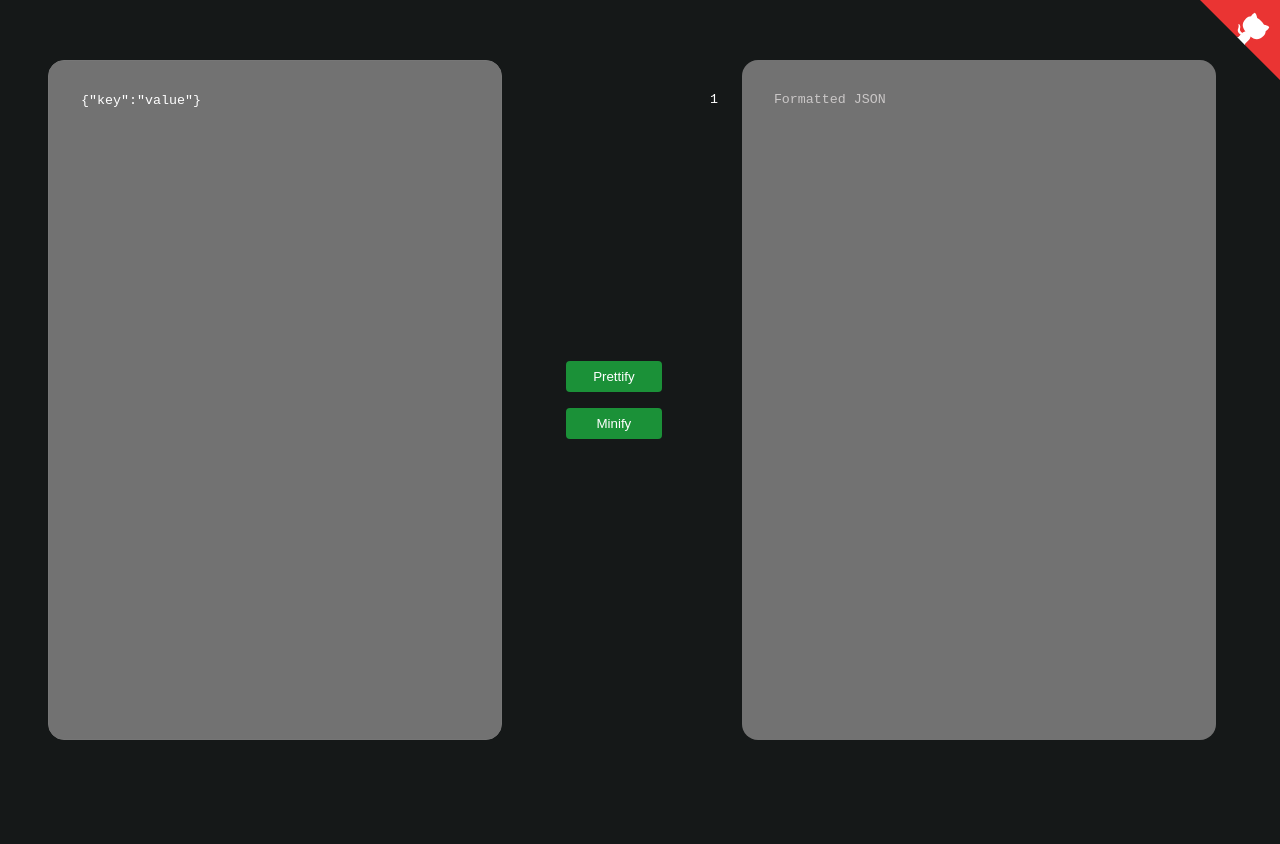
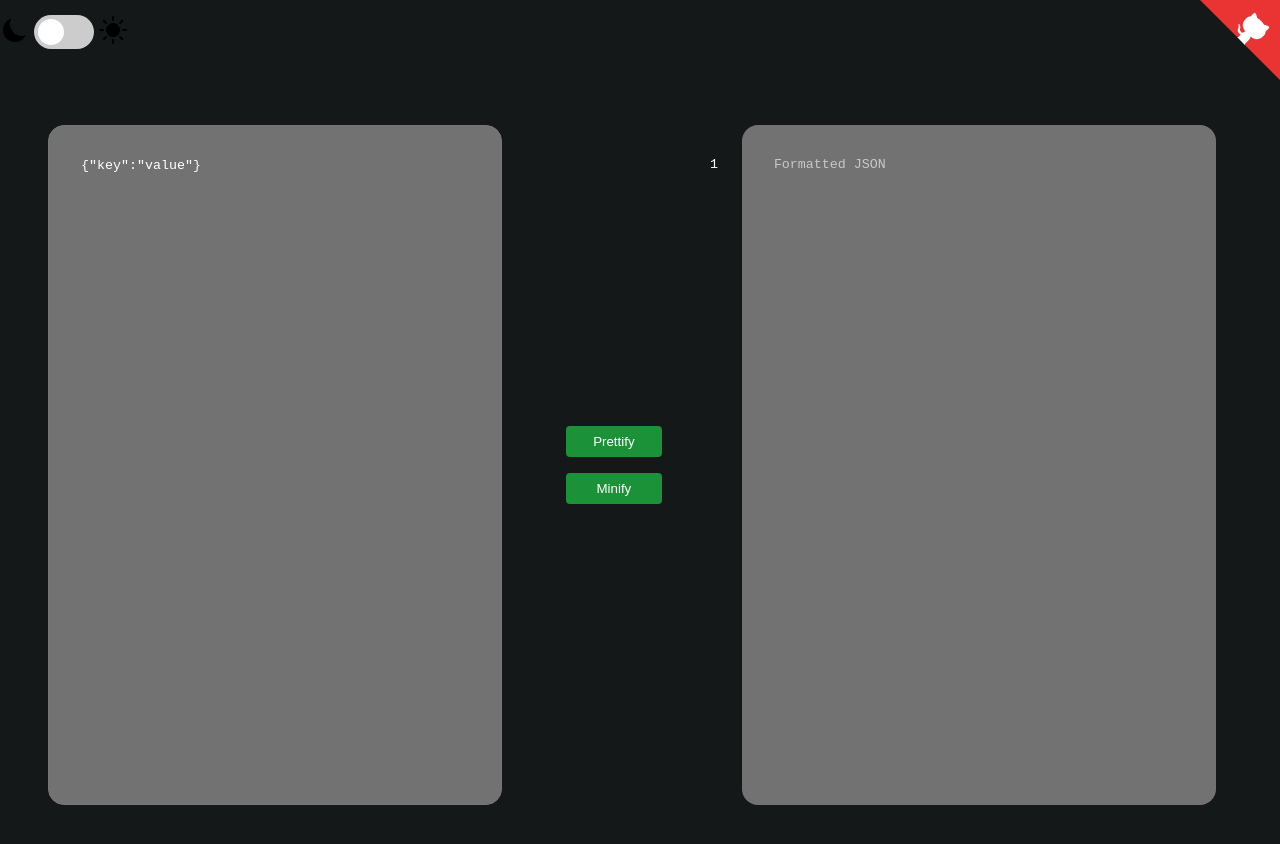
Before and after one commit to nirajacharyaa/JSONformatter, a plain HTML site: page index.html in a window 1280 px wide. Before the commit the page ends 800 px from the top, so only its background shows below. Drawn offline with Linux system fonts and the light colour scheme.

Commit message:
added dark and light mode theme

```diff
--- a/index.html
+++ b/index.html
@@ -10,6 +10,16 @@
 </head>
 
 <body>
+  <!--dark/light theme switch-->
+    <!-- Rounded switch -->
+    <img class="icon" src="icons/moon.png" alt="">
+    <div class="switch">
+        <label class="switch">
+          <input type="checkbox" id="light-theme-toggler" />
+          <span class="slider round"></span>
+        </label>
+    </div>
+    <img class="icon" src="icons/sun.png" alt="">
   <a href="https://github.com/nirajacharyaa/jsonformatter" class="github-corner" aria-label="View source on GitHub"><svg
       width="80" height="80" viewBox="0 0 250 250" style="
           fill: #ea3433;
--- a/style.css
+++ b/style.css
@@ -1,3 +1,4 @@
+
 * {
   margin: 0;
   padding: 0;
@@ -5,8 +6,80 @@
 }
 body {
   background-color: rgb(21, 24, 24);
+
+}
+/*Swich slider*/
+.switch {
+  position: relative;
+  display: inline-block;
+  left: 0px;
+  top: -8px;
+  width: 60px;
+  height: 34px;
+}
+.icon{
+  padding-top: 15px;
+
+}
+/* Hide default HTML checkbox */
+.switch input {
+  opacity: 0;
+  width: 0;
+  height: 0;
 }
 
+/* The slider */
+.slider {
+  position: absolute;
+  cursor: pointer;
+  top: 0;
+  left: 0;
+  right: 0;
+  bottom: 0;
+  background-color: #ccc;
+  -webkit-transition: 0.4s;
+  transition: 0.4s;
+}
+
+.slider:before {
+  position: absolute;
+  content: "";
+  height: 26px;
+  width: 26px;
+  left: 4px;
+  bottom: 4px;
+  background-color: white;
+  -webkit-transition: 0.4s;
+  transition: 0.4s;
+}
+
+input:checked + .slider {
+  background-color: #2196f3;
+}
+
+input:focus + .slider {
+  box-shadow: 0 0 1px #2196f3;
+}
+
+input:checked + .slider:before {
+  -webkit-transform: translateX(26px);
+  -ms-transform: translateX(26px);
+  transform: translateX(26px);
+}
+
+/* Rounded sliders */
+.slider.round {
+  border-radius: 34px;
+}
+
+.slider.round:before {
+  border-radius: 50%;
+}
+/*theme switch*/
+:has(.switch #light-theme-toggler:checked) {
+  background-color: #e2e0e0;
+  color: black;
+}
 .container {
   display: flex;
   align-items: center;
```
Also changed, not shown: icons/moon.png (added), icons/sun.png (added).
